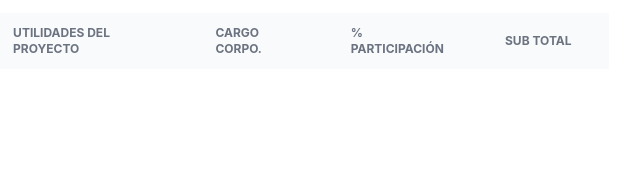
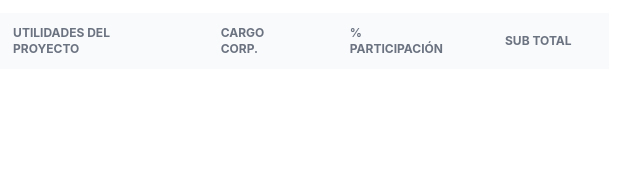
Before and after one commit to ramandino/ahalparticipaciones, a website: page dist/index.html in a window 1280 px wide. Shown: the part 489-672 px from the top of the page, 399-1039 px from the left. Drawn offline with nearby package versions, Linux system fonts and the light colour scheme.

Commit message:
dashboard funcional

```diff
--- a/dist/index.html
+++ b/dist/index.html
@@ -114,7 +114,7 @@
                             Utilidades del Proyecto
                         </th>
                         <th scope="col" class="px-6 py-3">
-                            Cargo Corpo.
+                            Cargo Corp.
                         </th>
                         <th scope="col" class="px-6 py-3">
                             % Participación
```
